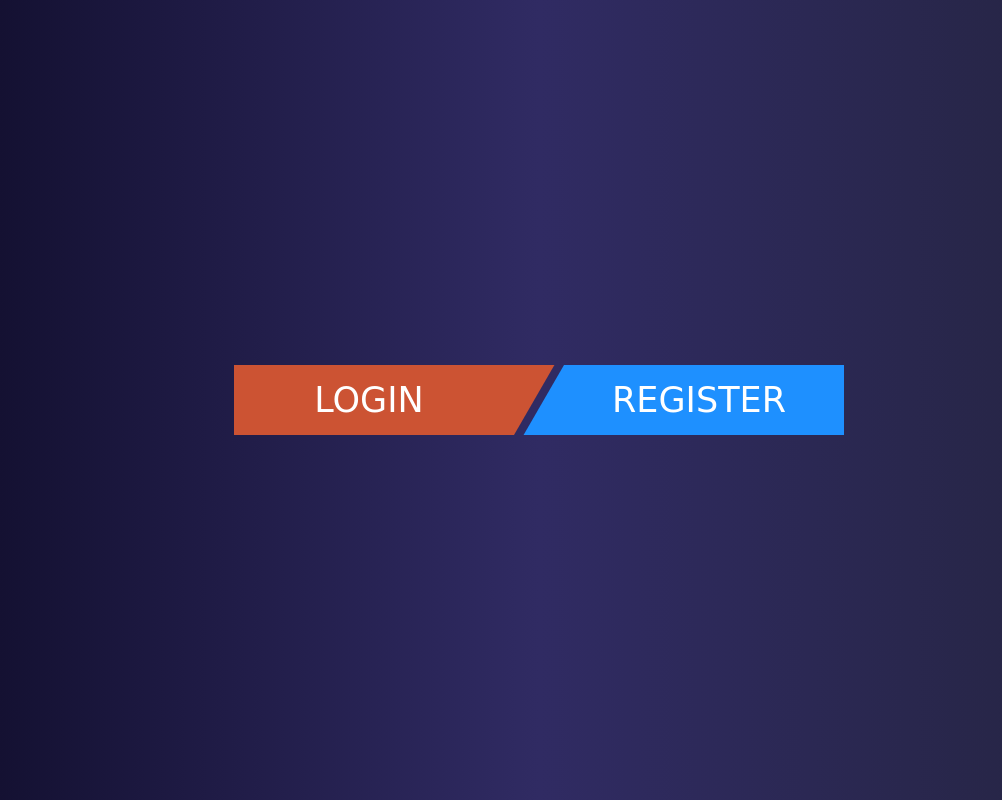
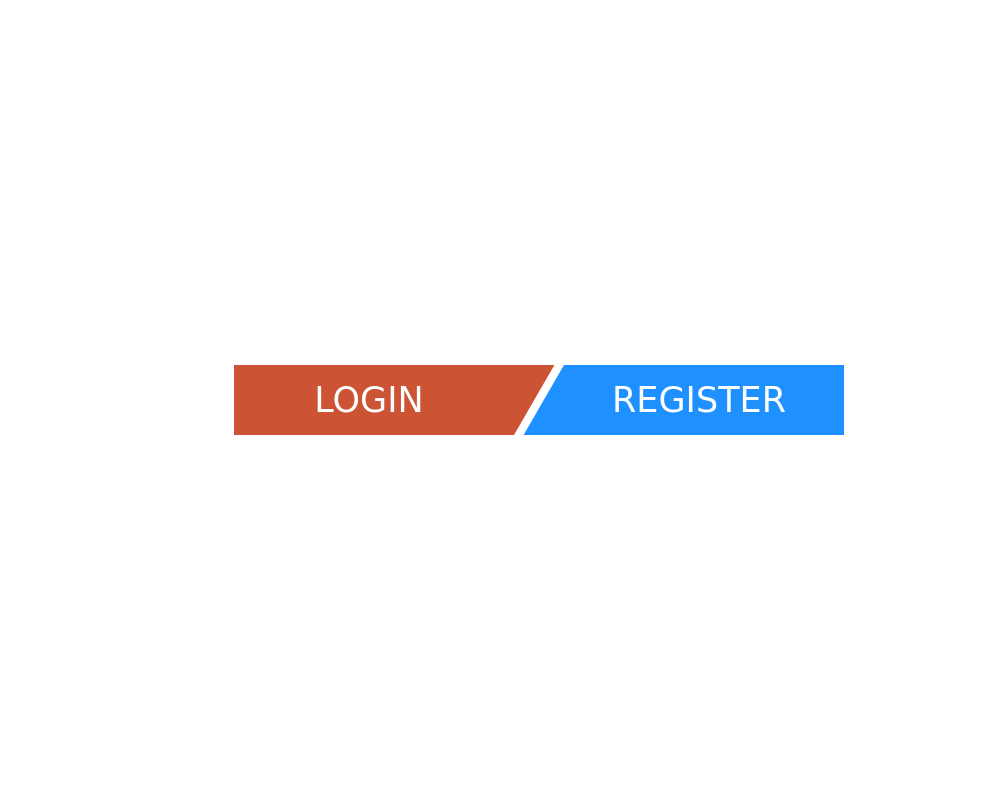
Before and after one commit to Sane404/forms, a plain HTML site: page index.html in a window 1280 px wide. Shown: the whole page, without its empty margins (101-1103 px from the left). Drawn offline with Linux system fonts and the light colour scheme; a web font is replaced by a local one.

Commit message:
Background color change

```diff
--- a/styles.css
+++ b/styles.css
@@ -4,7 +4,7 @@ body{
     box-sizing: border-box;
     width: 100vw;
     height: 100vh;
-    background: linear-gradient(to right, #0f0c29, #302b63, #24243e);
+    /* background: linear-gradient(to right, #0f0c29, #302b63, #24243e); */
     font-family: 'Baloo Chettan 2', cursive;
 }
 li{
```
